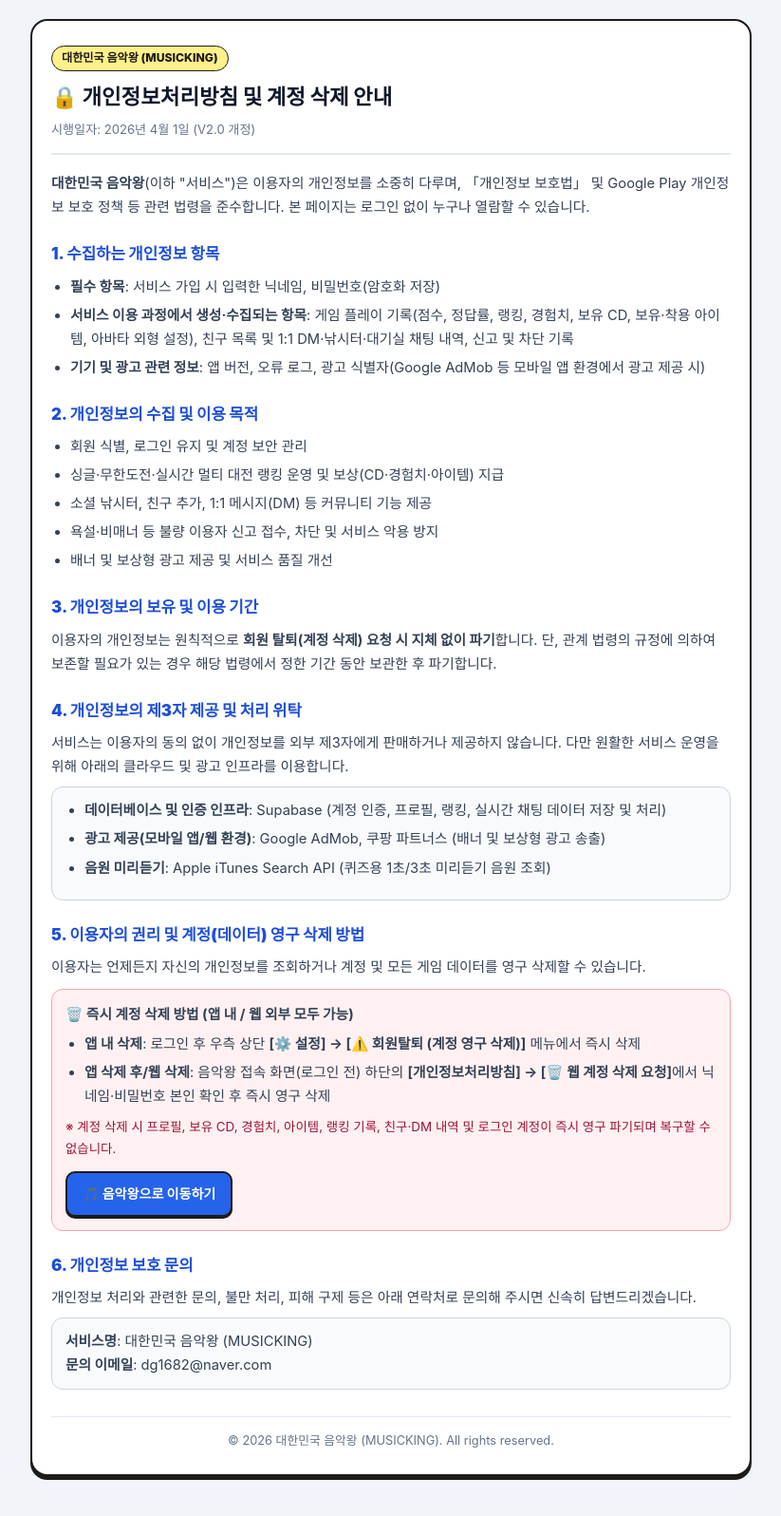
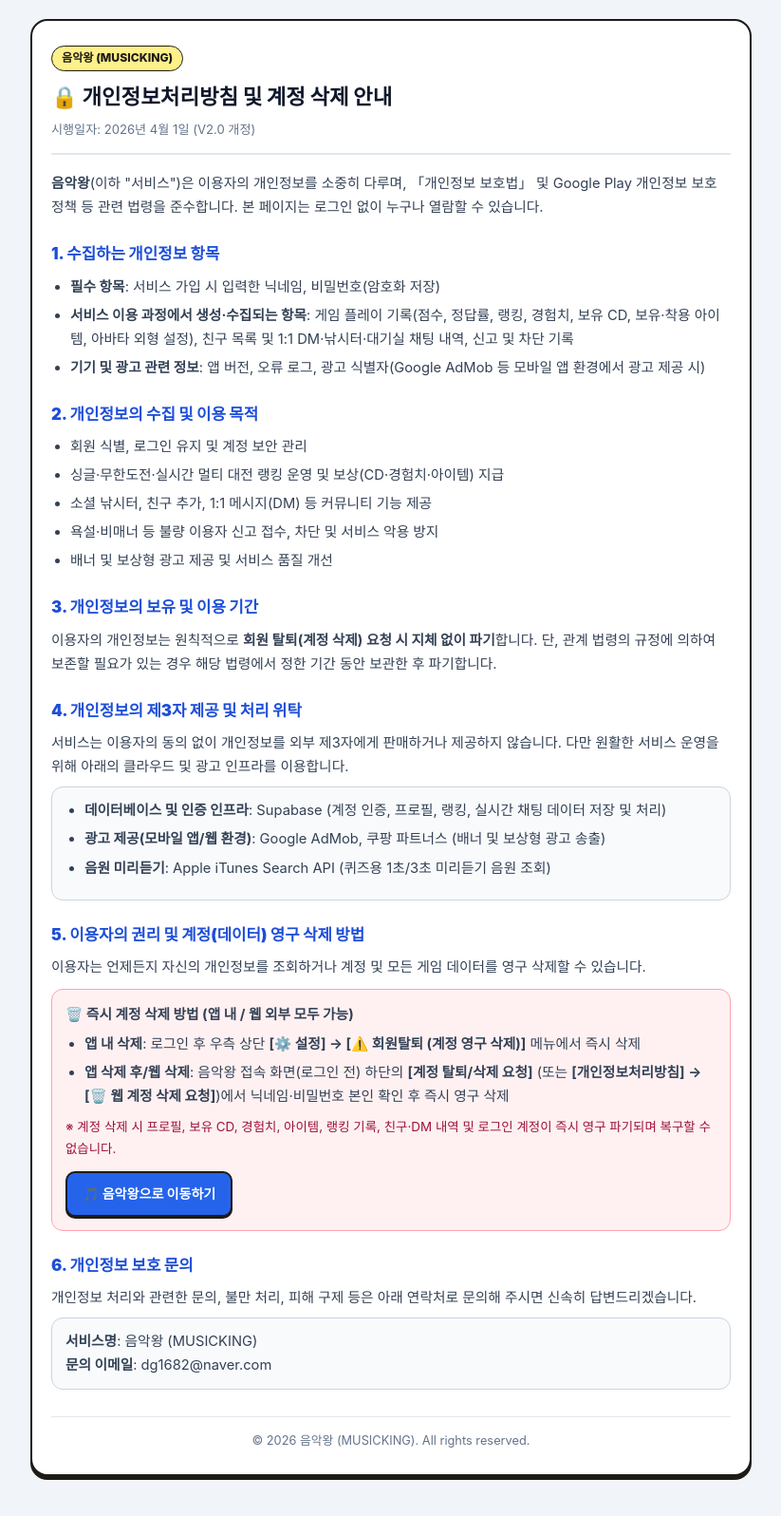
Before and after one commit to dg1682-commits/MUSICKING, a website: page privacy.html in a window 1280 px wide. Shown: the whole page at 95% size, without its empty margins (228-1051 px from the left). Drawn offline with Linux system fonts and the light colour scheme.

Commit message:
Add files via upload

```diff
--- a/privacy.html
+++ b/privacy.html
@@ -97,6 +97,10 @@
       border: 2px solid #1e1b18;
       box-shadow: 0 2px 0 #1e1b18;
     }
+    .btn-link:visited,
+    .btn-link:hover {
+      color: #ffffff;
+    }
     .footer {
       margin-top: 28px;
       padding-top: 14px;
@@ -110,13 +114,13 @@
 <body>
   <main class="container">
     <div class="header">
-      <span class="badge">대한민국 음악왕 (MUSICKING)</span>
+      <span class="badge">음악왕 (MUSICKING)</span>
       <h1>🔒 개인정보처리방침 및 계정 삭제 안내</h1>
       <p class="meta">시행일자: 2026년 4월 1일 (V2.0 개정)</p>
     </div>
 
     <p>
-      <strong>대한민국 음악왕</strong>(이하 "서비스")은 이용자의 개인정보를 소중히 다루며, 「개인정보 보호법」 및 Google Play 개인정보 보호 정책 등 관련 법령을 준수합니다.
+      <strong>음악왕</strong>(이하 "서비스")은 이용자의 개인정보를 소중히 다루며, 「개인정보 보호법」 및 Google Play 개인정보 보호 정책 등 관련 법령을 준수합니다.
       본 페이지는 로그인 없이 누구나 열람할 수 있습니다.
     </p>
 
@@ -163,7 +167,7 @@
       <p><strong>🗑️ 즉시 계정 삭제 방법 (앱 내 / 웹 외부 모두 가능)</strong></p>
       <ul style="margin-top:6px;">
         <li><strong>앱 내 삭제</strong>: 로그인 후 우측 상단 <strong>[⚙️ 설정] → [⚠️ 회원탈퇴 (계정 영구 삭제)]</strong> 메뉴에서 즉시 삭제</li>
-        <li><strong>앱 삭제 후/웹 삭제</strong>: 음악왕 접속 화면(로그인 전) 하단의 <strong>[개인정보처리방침] → [🗑️ 웹 계정 삭제 요청]</strong>에서 닉네임·비밀번호 본인 확인 후 즉시 영구 삭제</li>
+        <li><strong>앱 삭제 후/웹 삭제</strong>: 음악왕 접속 화면(로그인 전) 하단의 <strong>[계정 탈퇴/삭제 요청]</strong> (또는 <strong>[개인정보처리방침] → [🗑️ 웹 계정 삭제 요청]</strong>)에서 닉네임·비밀번호 본인 확인 후 즉시 영구 삭제</li>
       </ul>
       <p style="font-size:0.84rem; color:#9f1239; margin-top:6px;">
         ※ 계정 삭제 시 프로필, 보유 CD, 경험치, 아이템, 랭킹 기록, 친구·DM 내역 및 로그인 계정이 즉시 영구 파기되며 복구할 수 없습니다.
@@ -176,12 +180,12 @@
       개인정보 처리와 관련한 문의, 불만 처리, 피해 구제 등은 아래 연락처로 문의해 주시면 신속히 답변드리겠습니다.
     </p>
     <div class="box">
-      <p><strong>서비스명</strong>: 대한민국 음악왕 (MUSICKING)</p>
+      <p><strong>서비스명</strong>: 음악왕 (MUSICKING)</p>
       <p><strong>문의 이메일</strong>: dg1682@naver.com</p>
     </div>
 
     <div class="footer">
-      © 2026 대한민국 음악왕 (MUSICKING). All rights reserved.
+      © 2026 음악왕 (MUSICKING). All rights reserved.
     </div>
   </main>
 </body>
```
